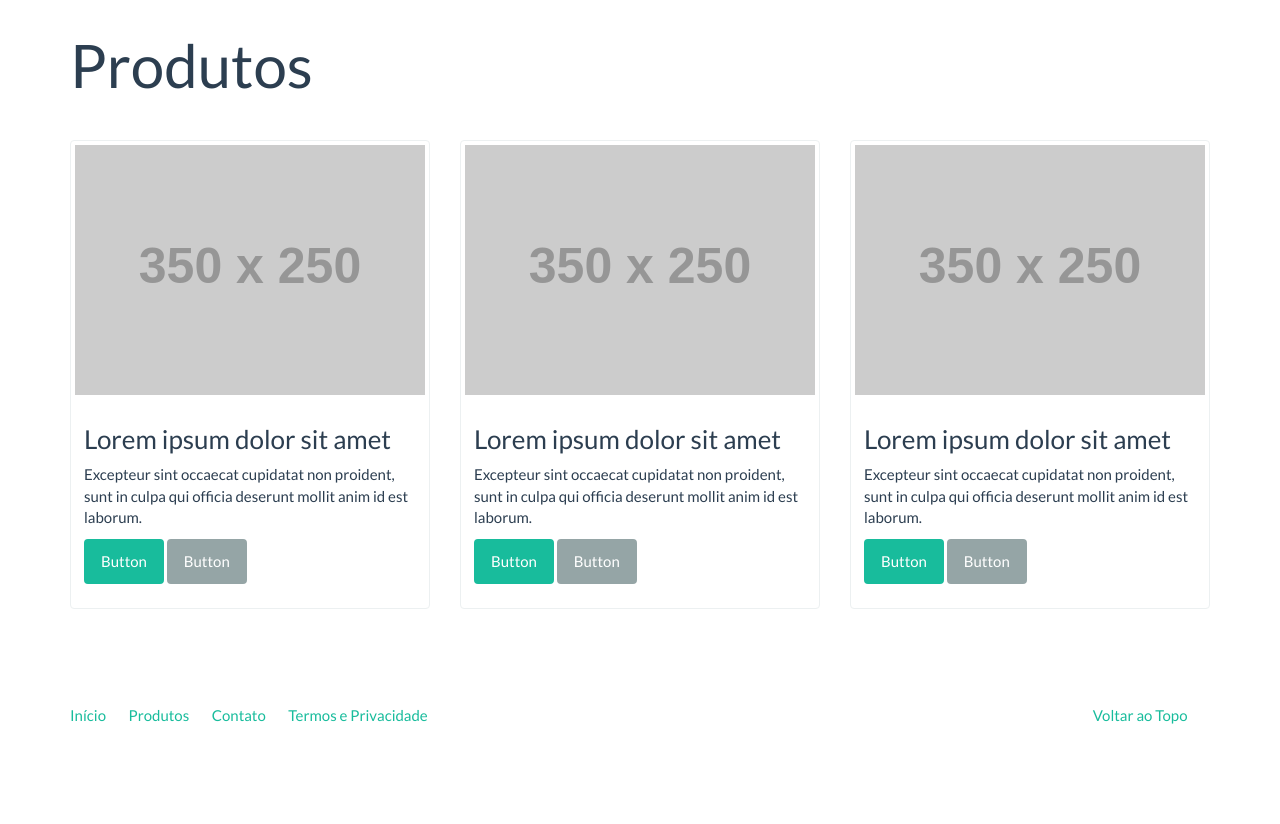
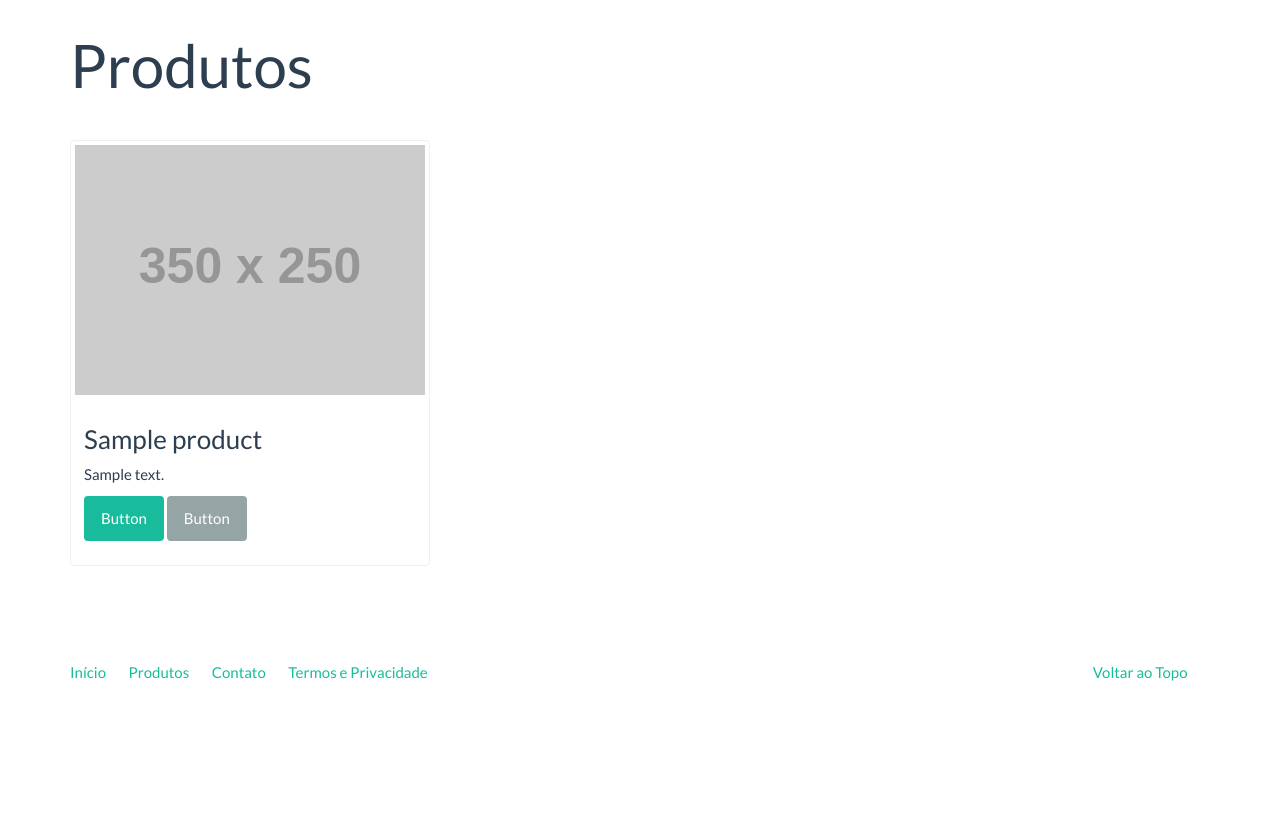
Before and after one commit to amaurirg/django-e-commerce, a Django app: page /produtos/ in a window 1280 px wide. Shown: the part 60-884 px from the top of the page. After the commit the page ends 741 px from the top, so only its background shows below. Run offline with Django 3.2, Linux system fonts and the light colour scheme; tables that the repository leaves empty hold one stand-in row (values such as "Sample post"); grey boxes labelled with a size stand in for pictures from a placeholder-image service; some libraries are stand-ins or nearby versions.

Commit message:
app catalog

```diff
--- /dev/null
+++ b/catalog/templates/catalog/product_list.html
@@ -0,0 +1,27 @@
+{% extends "base.html" %}
+
+{% block title %}
+  Listagem de Produtos | {{ block.super }}
+{% endblock %}
+
+{% block container %}
+		<div class="page-header">
+			<h1>Produtos</h1>
+		</div>
+		<div class="row">
+    {% for product in product_list %}
+			<div class="col-sm-6 col-md-4">
+				<div class="thumbnail">
+					<a href="#">
+						<img src="http://placehold.it/350x250" alt="" />
+					</a>
+					<div class="caption">
+						<h3>{{ product }}</h3>
+						{{ product.description|linebreaks }}
+						<p><a href="#" class="btn btn-success" role="button">Button</a> <a href="#" class="btn btn-default" role="button">Button</a></p>
+					</div>
+				</div>
+			</div>
+    {% endfor %}
+		</div>
+{% endblock %}
--- /dev/null
+++ b/catalog/urls.py
@@ -0,0 +1,8 @@
+from django.urls import path
+from catalog.views import product_list
+
+
+app_name = 'catalog'
+urlpatterns = [
+    path('', product_list, name='product_list'),
+]
--- a/catalog/views.py
+++ b/catalog/views.py
@@ -1,3 +1,10 @@
 from django.shortcuts import render
 
-# Create your views here.
+from catalog.models import Product
+
+
+def product_list(request):
+    context = {
+        'product_list': Product.objects.all()
+    }
+    return render(request, 'catalog/product_list.html', context)
--- a/core/templates/base.html
+++ b/core/templates/base.html
@@ -26,13 +26,13 @@
               <a href="{% url 'index' %}">Início</a>
             </li>
             <li class="dropdown">
-              <a class="dropdown-toggle" data-toggle="dropdown" href="{% url 'product_list' %}"
+              <a class="dropdown-toggle" data-toggle="dropdown" href="{% url 'catalog:product_list' %}"
                  id="download">Categorias <span
                       class="caret"></span></a>
               <ul class="dropdown-menu" aria-labelledby="download">
-                <li><a href="{% url 'product_list' %}">Notebooks</a></li>
-                <li><a href="{% url 'product_list' %}">Acessórios</a></li>
-                <li><a href="{% url 'product_list' %}">Celulares</a></li>
+                <li><a href="{% url 'catalog:product_list' %}">Notebooks</a></li>
+                <li><a href="{% url 'catalog:product_list' %}">Acessórios</a></li>
+                <li><a href="{% url 'catalog:product_list' %}">Celulares</a></li>
               </ul>
             </li>
 			<li>
--- a/core/templates/product_list.html
+++ /dev/null
@@ -1,49 +0,0 @@
-{% extends "base.html" %}
-
-{% block title %}
-  Listagem de Produtos | {{ block.super }}
-{% endblock %}
-
-{% block container %}
-		<div class="page-header">
-			<h1>Produtos</h1>
-		</div>
-		<div class="row">
-			<div class="col-sm-6 col-md-4">
-				<div class="thumbnail">
-					<a href="#">
-						<img src="http://placehold.it/350x250" alt="" />
-					</a>
-					<div class="caption">
-						<h3>Lorem ipsum dolor sit amet</h3>
-						<p>Excepteur sint occaecat cupidatat non proident, sunt in culpa qui officia deserunt mollit anim id est laborum.</p>
-						<p><a href="#" class="btn btn-success" role="button">Button</a> <a href="#" class="btn btn-default" role="button">Button</a></p>
-					</div>
-				</div>
-			</div>
-			<div class="col-sm-6 col-md-4">
-	  		    <div class="thumbnail">
-	  				<a href="#">
-	  					<img src="http://placehold.it/350x250" alt="" />
-	  				</a>
-	  				<div class="caption">
-	  					<h3>Lorem ipsum dolor sit amet</h3>
-	  					<p>Excepteur sint occaecat cupidatat non proident, sunt in culpa qui officia deserunt mollit anim id est laborum.</p>
-	  					<p><a href="#" class="btn btn-success" role="button">Button</a> <a href="#" class="btn btn-default" role="button">Button</a></p>
-	  				</div>
-	  		    </div>
-			</div>
-			<div class="col-sm-6 col-md-4">
-	  		    <div class="thumbnail">
-	  				<a href="#">
-	  					<img src="http://placehold.it/350x250" alt="" />
-	  				</a>
-	  				<div class="caption">
-	  					<h3>Lorem ipsum dolor sit amet</h3>
-	  					<p>Excepteur sint occaecat cupidatat non proident, sunt in culpa qui officia deserunt mollit anim id est laborum.</p>
-	  					<p><a href="#" class="btn btn-success" role="button">Button</a> <a href="#" class="btn btn-default" role="button">Button</a></p>
-	  				</div>
-	  		    </div>
-		  	</div>
-		</div>
-{% endblock %}
--- a/core/views.py
+++ b/core/views.py
@@ -9,9 +9,5 @@ def contact(request):
     return render(request, 'contact.html')
 
 
-def product_list(request):
-    return render(request, 'product_list.html')
-
-
 def product(request):
     return render(request, 'product.html')
--- a/ecommerce/urls.py
+++ b/ecommerce/urls.py
@@ -14,13 +14,13 @@ Including another URLconf
     2. Add a URL to urlpatterns:  path('blog/', include('blog.urls'))
 """
 from django.contrib import admin
-from django.urls import path
-from core.views import index, contact, product_list, product
+from django.urls import path, include
+from core.views import index, contact, product
 
 urlpatterns = [
     path('admin/', admin.site.urls),
     path('', index, name='index'),
     path('contato/', contact, name='contact'),
-    path('produtos/', product_list, name='product_list'),
     path('produto/', product, name='product'),
+    path('produtos/', include('catalog.urls', namespace='catalog')),
 ]
--- a/notas.txt
+++ b/notas.txt
@@ -184,4 +184,4 @@ Criamos um arquivo context_processors.py na app catalog.
         },
     ]
 
-***** PRÓXIMO VÍDEO 21 *****
+***** PRÓXIMO VÍDEO 22 *****
```
